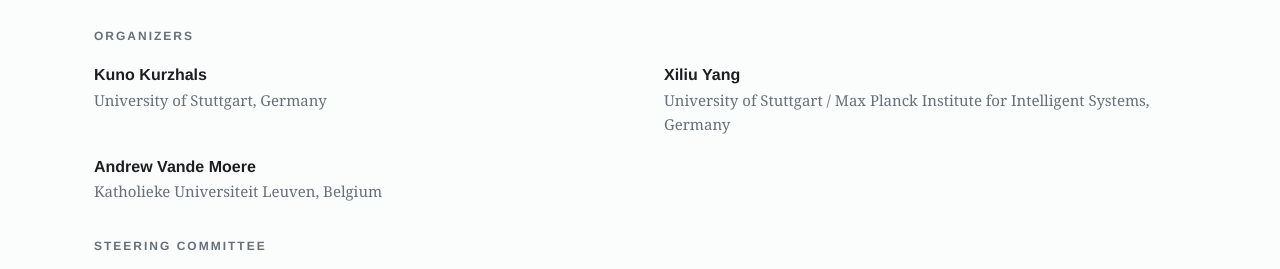
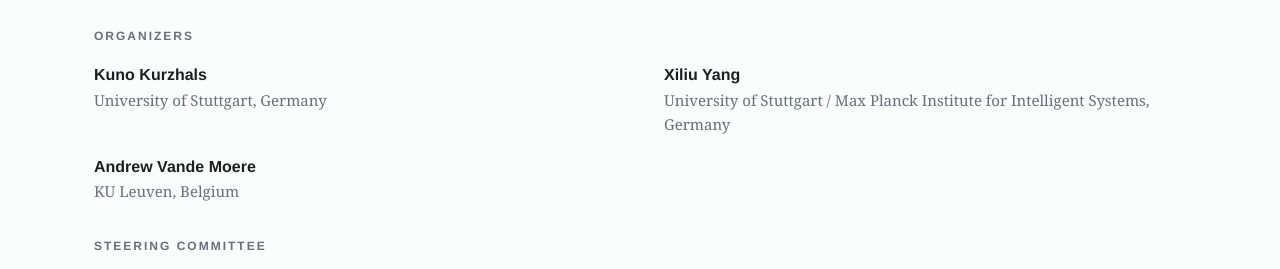
Before and after one commit to BAUVIZ/web, a plain HTML site: page index.html in a window 1280 px wide. Shown: the part 3814-4083 px from the top of the page. Drawn offline with Linux system fonts and the light colour scheme.

Commit message:
Andrew Vande Moere affiliation: KU Leuven

```diff
--- a/index.html
+++ b/index.html
@@ -505,7 +505,7 @@ footer {
   <div class="people">
     <div class="person"><div class="p-name">Kuno Kurzhals</div><div class="p-aff">University of Stuttgart, Germany</div></div>
     <div class="person"><div class="p-name">Xiliu Yang</div><div class="p-aff">University of Stuttgart / Max Planck Institute for Intelligent Systems, Germany</div></div>
-    <div class="person"><div class="p-name">Andrew Vande Moere</div><div class="p-aff">Katholieke Universiteit Leuven, Belgium</div></div>
+    <div class="person"><div class="p-name">Andrew Vande Moere</div><div class="p-aff">KU Leuven, Belgium</div></div>
   </div>
   <h3>Steering committee</h3>
   <div class="steering">
```
